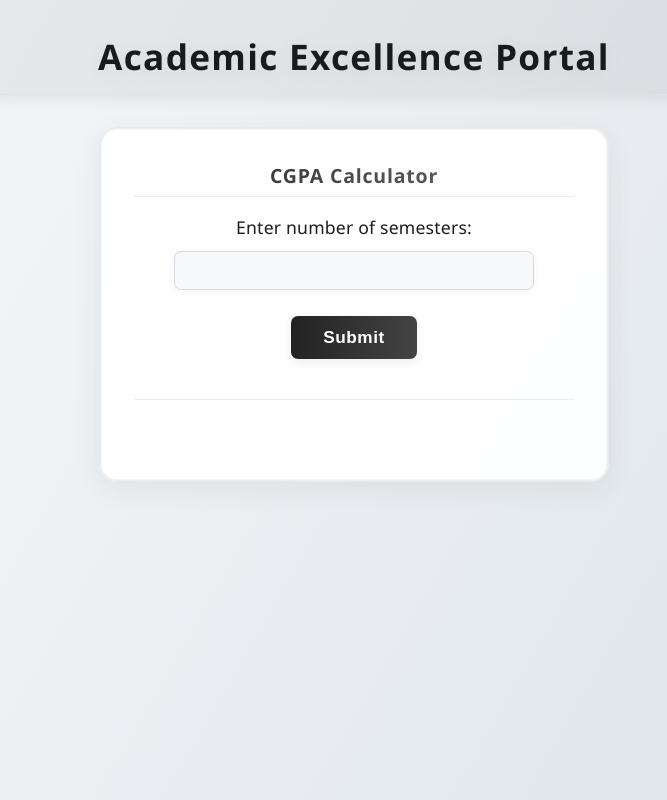
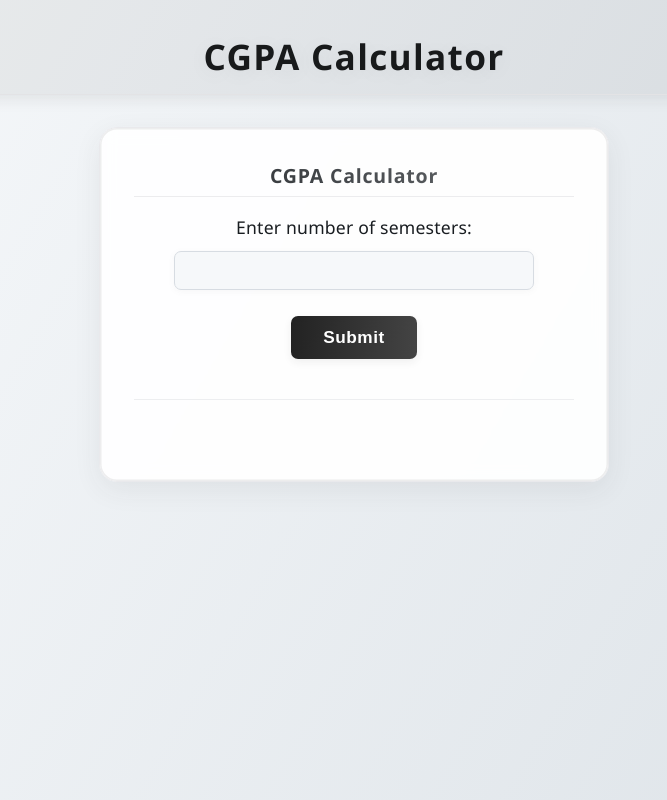
Before and after one commit to Saksham-xiv/CGPA-Calculator, a plain HTML site: page index.html in a window 1280 px wide. Shown: the whole page, without its empty margins (286-953 px from the left). Drawn offline with Linux system fonts and the light colour scheme.

Commit message:
Fix header title to match application name

```diff
--- a/index.html
+++ b/index.html
@@ -8,7 +8,7 @@
 </head>
 <body>
   <header class="main-header">
-    <h1>Academic Excellence Portal</h1>
+    <h1>CGPA Calculator</h1>
   </header>
   <main class="container" role="main" aria-label="CGPA Calculator">
     <div class="section-title">CGPA Calculator</div>
```
